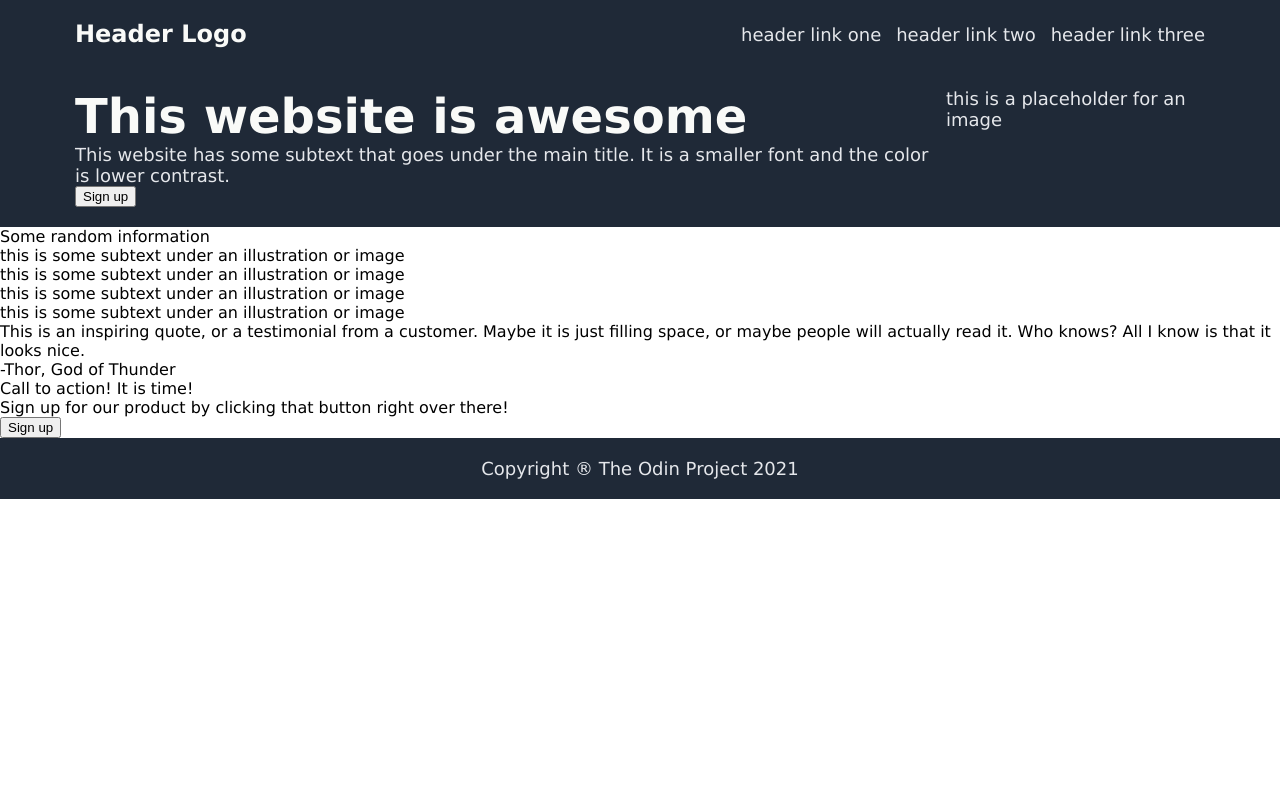
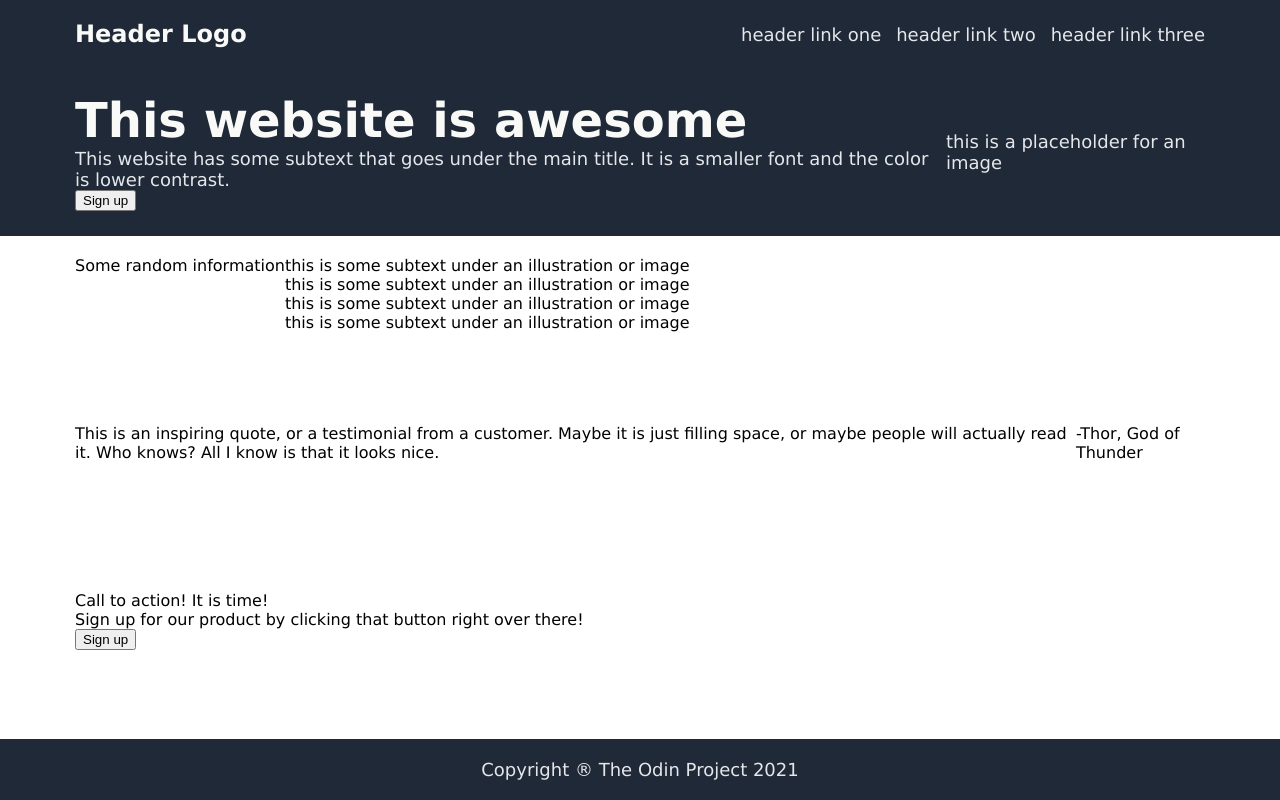
Before and after one commit to aliaizad72/landing-page, a plain HTML site: page index.html in a window 1280 px wide. Drawn offline with Linux system fonts and the light colour scheme.

Commit message:
Make all content sections grow

```diff
--- a/styles.css
+++ b/styles.css
@@ -3,10 +3,12 @@ body {
     flex-direction: column;
     font-family: Verdana, Geneva, Tahoma, sans-serif;
     margin: 0;
+    height: 100vh;
 }
 
 .header,
 .right-header,
+.content-1,
 .footer {
     display: flex;
     background-color: #1f2937;
@@ -43,10 +45,13 @@ a,
     justify-content:center;
 }
 
-.content-1 {
+.content-1,
+.content-2,
+.content-3,
+.content-4 {
     display: flex;
     padding: 20px 75px;
-    background-color: #1f2937;
+    flex: 1;
 }
 
 .info-title {
```
